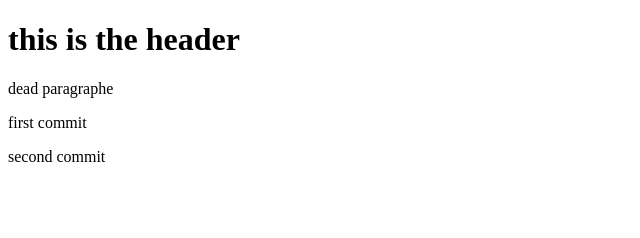
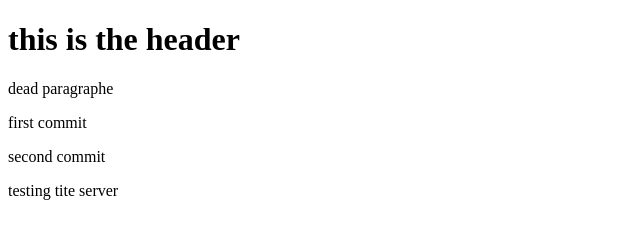
Before and after one commit to badluck0321/git-test, a website: page index.html in a window 1280 px wide. Shown: the whole page, without its empty margins (0-640 px from the left). Drawn offline with Linux system fonts and the light colour scheme.

Commit message:
commit after lite server

```diff
--- a/index.html
+++ b/index.html
@@ -8,5 +8,6 @@
         <p>dead paragraphe</p>
         <p>first commit</p>
         <p>second commit</p>
+        <p>testing tite server</p>
     </body>
 </html>
```
Also changed, not shown: package.json (added, +24 -0 lines), 2 other files.
